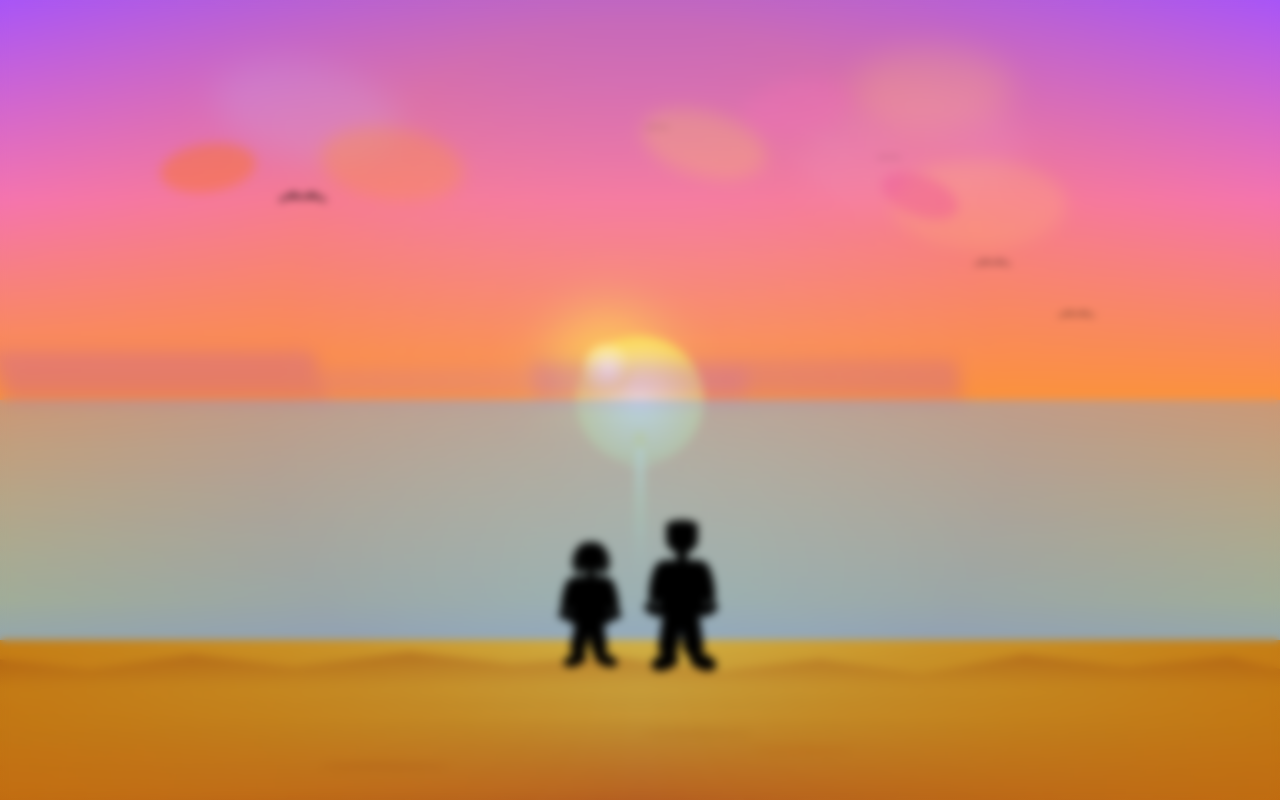
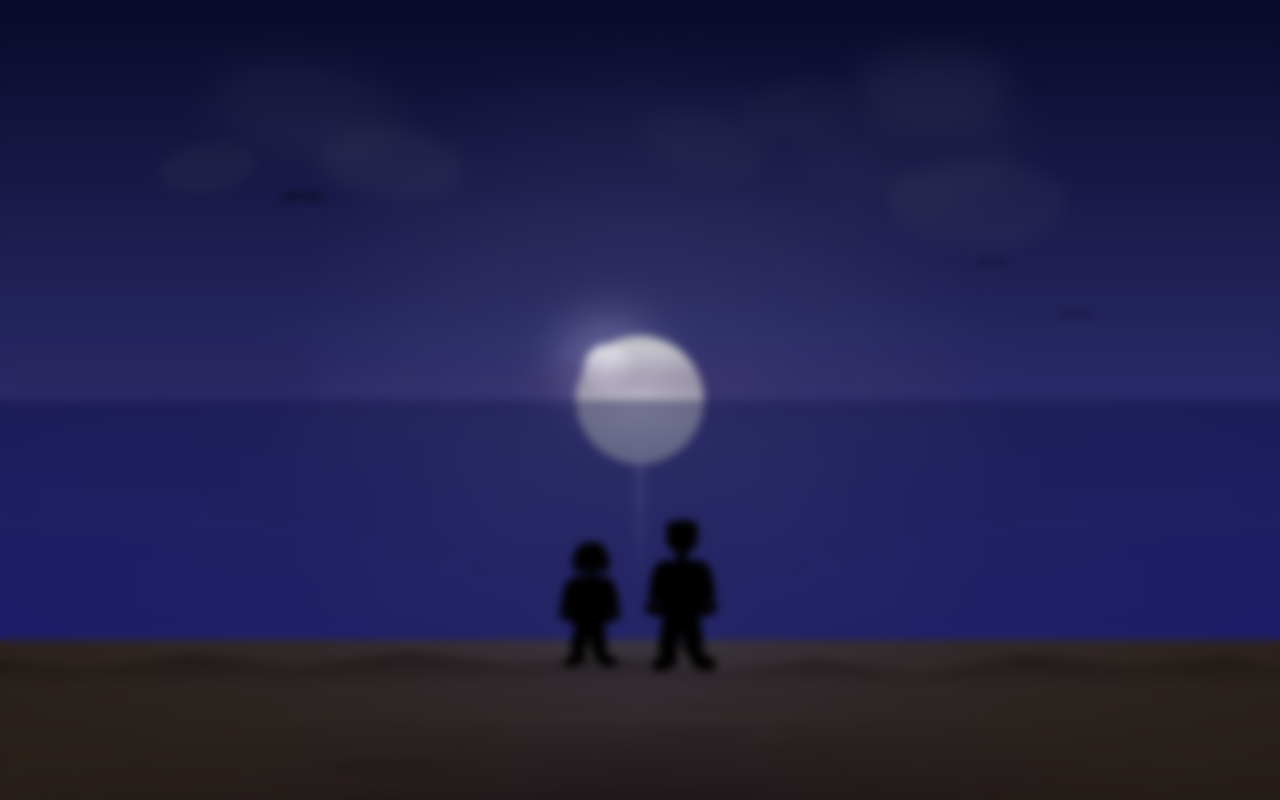
Before and after one commit to Gouveira/us, a plain HTML site: page index.html in a window 1280 px wide. Drawn offline with Linux system fonts and the light colour scheme.

Commit message:
Add files via upload

```diff
--- a/index.html
+++ b/index.html
@@ -45,11 +45,11 @@
             position: absolute;
             inset: 0;
             background: linear-gradient(to bottom,
-                #a855f7,
-                #f472b6,
-                #fb923c,
-                #fde047,
-                #dbeafe
+                #0a0a2a, /* Muy oscuro */
+                #1a1a4a,
+                #2a2a6a,
+                #3a3a8a,
+                #4a4a9a /* Más claro pero aún oscuro */
             );
         }
 
@@ -57,8 +57,8 @@
             position: absolute;
             inset: 0;
             background: radial-gradient(circle,
+                rgba(100, 100, 150, 0.2), /* Resplandor lunar sutil */
                 transparent,
-                rgba(251, 146, 60, 0.3),
                 transparent
             );
         }
@@ -76,7 +76,7 @@
             left: 16.666667%;
             width: 12rem;
             height: 6rem;
-            background: rgba(196, 181, 253, 0.2);
+            background: rgba(100, 100, 120, 0.1); /* Nubes más oscuras y sutiles */
             border-radius: 50%;
             filter: blur(16px);
             transform: rotate(12deg);
@@ -88,7 +88,7 @@
             right: 20%;
             width: 14rem;
             height: 7rem;
-            background: rgba(249, 168, 212, 0.15);
+            background: rgba(90, 90, 110, 0.08);
             border-radius: 50%;
             filter: blur(16px);
             transform: rotate(-6deg);
@@ -100,7 +100,7 @@
             left: 66.666667%;
             width: 10rem;
             height: 5rem;
-            background: rgba(253, 186, 116, 0.25);
+            background: rgba(110, 110, 130, 0.12);
             border-radius: 50%;
             filter: blur(16px);
         }
@@ -112,7 +112,7 @@
             left: 25%;
             width: 9rem;
             height: 4.5rem;
-            background: rgba(251, 146, 60, 0.35);
+            background: rgba(80, 80, 100, 0.15);
             border-radius: 50%;
             filter: blur(8px);
             transform: rotate(8deg);
@@ -124,7 +124,7 @@
             right: 33.333333%;
             width: 7rem;
             height: 3.5rem;
-            background: rgba(244, 114, 182, 0.3);
+            background: rgba(70, 70, 90, 0.12);
             border-radius: 50%;
             filter: blur(8px);
             transform: rotate(-12deg);
@@ -136,7 +136,7 @@
             right: 16.666667%;
             width: 11rem;
             height: 5.5rem;
-            background: rgba(253, 186, 116, 0.25);
+            background: rgba(95, 95, 115, 0.1);
             border-radius: 50%;
             filter: blur(8px);
         }
@@ -147,7 +147,7 @@
             left: 50%;
             width: 8rem;
             height: 4rem;
-            background: rgba(253, 224, 71, 0.2);
+            background: rgba(85, 85, 105, 0.09);
             border-radius: 50%;
             filter: blur(8px);
             transform: rotate(15deg);
@@ -160,7 +160,7 @@
             left: 12.5%;
             width: 6rem;
             height: 3rem;
-            background: rgba(249, 115, 22, 0.4);
+            background: rgba(60, 60, 80, 0.18);
             border-radius: 50%;
             filter: blur(4px);
             transform: rotate(-8deg);
@@ -172,62 +172,62 @@
             right: 25%;
             width: 5rem;
             height: 2.5rem;
-            background: rgba(236, 72, 153, 0.35);
+            background: rgba(50, 50, 70, 0.15);
             border-radius: 50%;
             filter: blur(4px);
             transform: rotate(20deg);
         }
 
-        /* Enhanced sun */
-        .sun-container {
+        /* Enhanced moon (formerly sun) */
+        .sun-container { /* Renamed to moon-container conceptually */
             position: absolute;
             top: 50%;
             left: 50%;
             transform: translate(-50%, -50%);
         }
 
-        .sun-corona-large {
+        .sun-corona-large { /* Moon glow */
             width: 8rem;
             height: 8rem;
-            background: rgba(254, 240, 138, 0.3);
+            background: rgba(200, 200, 255, 0.1); /* Resplandor azulado/plateado */
             border-radius: 50%;
-            filter: blur(32px);
+            filter: blur(24px); /* Menos intenso que el sol */
             position: absolute;
             top: -2rem;
             left: -2rem;
         }
 
-        .sun-corona-medium {
+        .sun-corona-medium { /* Moon glow inner */
             width: 6rem;
             height: 6rem;
-            background: rgba(253, 224, 71, 0.5);
+            background: rgba(220, 220, 255, 0.2);
             border-radius: 50%;
-            filter: blur(24px);
+            filter: blur(18px);
             position: absolute;
             top: -1rem;
             left: -1rem;
         }
 
-        .sun-main {
+        .sun-main { /* Moon main body */
             width: 8rem;
             height: 8rem;
-            background: radial-gradient(circle, #fefce8, #facc15);
+            background: radial-gradient(circle, #f0f0f0, #c0c0c0); /* Tonos de gris para la luna */
             border-radius: 50%;
-            filter: blur(2px);
+            filter: blur(1px); /* Suave */
             opacity: 0.9;
         }
 
-        .sun-core {
+        .sun-core { /* Moon core/highlight */
             position: absolute;
             inset: 0;
             width: 3rem;
             height: 3rem;
-            background: radial-gradient(circle, white, #fde047);
+            background: radial-gradient(circle, white, #e0e0e0);
             border-radius: 50%;
             margin: 0.5rem;
         }
 
-        /* Sun reflection */
+        /* Moon reflection (formerly sun reflection) */
         .sun-reflection {
             position: absolute;
             top: 50%;
@@ -239,8 +239,8 @@
             width: 0.75rem;
             height: 10rem;
             background: linear-gradient(to bottom,
-                #fde047,
-                rgba(253, 224, 71, 0.8),
+                rgba(200, 200, 255, 0.2), /* Reflejo plateado/azulado */
+                rgba(220, 220, 255, 0.1),
                 transparent
             );
             opacity: 0.7;
@@ -250,8 +250,8 @@
             width: 0.5rem;
             height: 8rem;
             background: linear-gradient(to bottom,
-                white,
-                rgba(254, 240, 138, 0.6),
+                rgba(255, 255, 255, 0.3),
+                rgba(230, 230, 255, 0.2),
                 transparent
             );
             opacity: 0.5;
@@ -267,7 +267,7 @@
             transform: translateX(-50%);
             width: 2rem;
             height: 0.25rem;
-            background: rgba(254, 240, 138, 0.4);
+            background: rgba(200, 200, 255, 0.15);
             border-radius: 50%;
         }
 
@@ -278,7 +278,7 @@
             transform: translateX(-50%);
             width: 1.5rem;
             height: 0.25rem;
-            background: rgba(253, 224, 71, 0.3);
+            background: rgba(220, 220, 255, 0.1);
             border-radius: 50%;
         }
 
@@ -289,7 +289,7 @@
             transform: translateX(-50%);
             width: 1rem;
             height: 0.25rem;
-            background: rgba(254, 240, 138, 0.2);
+            background: rgba(200, 200, 255, 0.08);
             border-radius: 50%;
         }
 
@@ -306,9 +306,9 @@
             position: absolute;
             inset: 0;
             background: linear-gradient(to bottom,
-                rgba(96, 165, 250, 0.3),
-                rgba(59, 130, 246, 0.5),
-                rgba(37, 99, 235, 0.7)
+                rgba(0, 0, 50, 0.3), /* Azul muy oscuro */
+                rgba(0, 0, 70, 0.5),
+                rgba(0, 0, 90, 0.7)
             );
         }
 
@@ -317,7 +317,7 @@
             inset: 0;
             background: linear-gradient(to right,
                 transparent,
-                rgba(147, 197, 253, 0.2),
+                rgba(50, 50, 100, 0.2), /* Textura oscura */
                 transparent
             );
         }
@@ -327,7 +327,7 @@
             inset: 0;
             background: linear-gradient(to left,
                 transparent,
-                rgba(96, 165, 250, 0.15),
+                rgba(30, 30, 80, 0.15),
                 transparent
             );
         }
@@ -347,7 +347,7 @@
             height: 7.5rem;
             background: linear-gradient(to right,
                 transparent,
-                rgba(255, 255, 255, 0.08),
+                rgba(255, 255, 255, 0.04), /* Ondas más sutiles */
                 transparent
             );
             border-radius: 50%;
@@ -355,20 +355,20 @@
 
         .wave-large-1 {
             animation: wave-large-animation 8s ease-in-out infinite;
-            opacity: 0.4;
+            opacity: 0.2;
         }
 
         .wave-large-2 {
             animation: wave-large-animation 10s ease-in-out infinite reverse;
             animation-delay: 2s;
-            opacity: 0.3;
+            opacity: 0.15;
             height: 6.25rem;
         }
 
         .wave-large-3 {
             animation: wave-large-animation 12s ease-in-out infinite;
             animation-delay: 4s;
-            opacity: 0.2;
+            opacity: 0.1;
             height: 5rem;
         }
 
@@ -380,7 +380,7 @@
             height: 3.75rem;
             background: linear-gradient(to right,
                 transparent,
-                rgba(255, 255, 255, 0.12),
+                rgba(255, 255, 255, 0.06),
                 transparent
             );
             border-radius: 50%;
@@ -388,27 +388,27 @@
 
         .wave-medium-1 {
             animation: wave-medium-animation 4s ease-in-out infinite;
-            opacity: 0.5;
+            opacity: 0.25;
         }
 
         .wave-medium-2 {
             animation: wave-medium-animation 5s ease-in-out infinite reverse;
             animation-delay: 1s;
-            opacity: 0.4;
+            opacity: 0.2;
             height: 3.125rem;
         }
 
         .wave-medium-3 {
             animation: wave-medium-animation 6s ease-in-out infinite;
             animation-delay: 2s;
-            opacity: 0.3;
+            opacity: 0.15;
             height: 2.5rem;
         }
 
         .wave-medium-4 {
             animation: wave-medium-animation 4.5s ease-in-out infinite reverse;
             animation-delay: 3s;
-            opacity: 0.2;
+            opacity: 0.1;
             height: 2.1875rem;
         }
 
@@ -420,7 +420,7 @@
             height: 1.5625rem;
             background: linear-gradient(to right,
                 transparent,
-                rgba(255, 255, 255, 0.2),
+                rgba(255, 255, 255, 0.1),
                 transparent
             );
             border-radius: 50%;
@@ -428,34 +428,34 @@
 
         .wave-small-1 {
             animation: wave-small-animation 2s ease-in-out infinite;
-            opacity: 0.6;
+            opacity: 0.3;
         }
 
         .wave-small-2 {
             animation: wave-small-animation 2.5s ease-in-out infinite reverse;
             animation-delay: 0.5s;
-            opacity: 0.5;
+            opacity: 0.25;
             height: 1.25rem;
         }
 
         .wave-small-3 {
             animation: wave-small-animation 3s ease-in-out infinite;
             animation-delay: 1s;
-            opacity: 0.4;
+            opacity: 0.2;
             height: 1.125rem;
         }
 
         .wave-small-4 {
             animation: wave-small-animation 2.2s ease-in-out infinite reverse;
             animation-delay: 1.5s;
-            opacity: 0.3;
+            opacity: 0.15;
             height: 0.9375rem;
         }
 
         .wave-small-5 {
             animation: wave-small-animation 2.8s ease-in-out infinite;
             animation-delay: 2s;
-            opacity: 0.2;
+            opacity: 0.1;
             height: 0.75rem;
         }
 
@@ -467,7 +467,7 @@
             height: 0.5rem;
             background: linear-gradient(to right,
                 transparent,
-                rgba(255, 255, 255, 0.4),
+                rgba(255, 255, 255, 0.2), /* Espuma más sutil */
                 transparent
             );
             filter: blur(2px);
@@ -482,7 +482,7 @@
             height: 0.25rem;
             background: linear-gradient(to right,
                 transparent,
-                rgba(255, 255, 255, 0.3),
+                rgba(255, 255, 255, 0.15),
                 transparent
             );
             filter: blur(2px);
@@ -503,9 +503,9 @@
             position: absolute;
             inset: 0;
             background: linear-gradient(to top,
-                rgba(180, 83, 9, 0.9),
-                rgba(202, 138, 4, 0.8),
-                rgba(234, 179, 8, 0.7)
+                rgba(30, 20, 10, 0.9), /* Tonos de arena más oscuros */
+                rgba(50, 40, 20, 0.8),
+                rgba(70, 60, 40, 0.7)
             );
         }
 
@@ -513,9 +513,9 @@
             position: absolute;
             inset: 0;
             background: linear-gradient(to right,
-                rgba(202, 138, 4, 0.6),
+                rgba(50, 40, 20, 0.6),
                 transparent,
-                rgba(202, 138, 4, 0.6)
+                rgba(50, 40, 20, 0.6)
             );
         }
 
@@ -523,9 +523,9 @@
             position: absolute;
             inset: 0;
             background: linear-gradient(to left,
-                rgba(180, 83, 9, 0.4),
+                rgba(30, 20, 10, 0.4),
                 transparent,
-                rgba(180, 83, 9, 0.4)
+                rgba(30, 20, 10, 0.4)
             );
         }
 
@@ -536,7 +536,7 @@
             right: 0;
             height: 3rem; /* Ajustado proporcionalmente */
             background: linear-gradient(to bottom,
-                rgba(146, 64, 14, 0.6),
+                rgba(10, 5, 0, 0.6), /* Arena mojada muy oscura */
                 transparent
             );
             clip-path: polygon(
@@ -566,7 +566,7 @@
             left: 25%;
             width: 8rem;
             height: 0.25rem;
-            background: rgba(146, 64, 14, 0.3);
+            background: rgba(10, 5, 0, 0.3);
             border-radius: 50%;
             filter: blur(2px);
         }
@@ -577,7 +577,7 @@
             right: 33.333333%;
             width: 6rem;
             height: 0.25rem;
-            background: rgba(180, 83, 9, 0.25);
+            background: rgba(30, 20, 10, 0.25);
             border-radius: 50%;
             filter: blur(2px);
         }
@@ -588,7 +588,7 @@
             left: 50%;
             width: 7rem;
             height: 0.25rem;
-            background: rgba(146, 64, 14, 0.2);
+            background: rgba(10, 5, 0, 0.2);
             border-radius: 50%;
             filter: blur(2px);
         }
@@ -607,7 +607,7 @@
             left: 0;
             width: 25%;
             height: 3rem;
-            background: rgba(147, 51, 234, 0.2);
+            background: rgba(50, 30, 80, 0.2); /* Montañas más oscuras */
             filter: blur(8px);
             transform: skewX(12deg);
         }
@@ -618,7 +618,7 @@
             left: 25%;
             width: 33.333333%;
             height: 2rem;
-            background: rgba(168, 85, 247, 0.15);
+            background: rgba(70, 50, 100, 0.15);
             filter: blur(8px);
             transform: skewX(-6deg);
         }
@@ -629,7 +629,7 @@
             right: 25%;
             width: 33.333333%;
             height: 2.5rem;
-            background: rgba(147, 51, 234, 0.18);
+            background: rgba(60, 40, 90, 0.18);
             filter: blur(8px);
             transform: skewX(8deg);
         }
@@ -811,7 +811,7 @@
             background: linear-gradient(to bottom,
                 transparent,
                 transparent,
-                rgba(251, 146, 60, 0.1)
+                rgba(50, 50, 100, 0.1) /* Efecto atmosférico oscuro */
             );
         }
 
@@ -819,7 +819,7 @@
             position: absolute;
             inset: 0;
             background: radial-gradient(circle,
-                rgba(254, 240, 138, 0.1),
+                rgba(150, 150, 200, 0.05), /* Resplandor lunar atmosférico */
                 transparent,
                 transparent
             );
@@ -1275,7 +1275,7 @@
             <div class="cloud-fg-2"></div>
         </div>
 
-        <!-- Sun -->
+        <!-- Moon (formerly Sun) -->
         <div class="sun-container">
             <div class="sun-corona-large"></div>
             <div class="sun-corona-medium"></div>
@@ -1284,7 +1284,7 @@
             </div>
         </div>
 
-        <!-- Sun reflection -->
+        <!-- Moon reflection (formerly Sun reflection) -->
         <div class="sun-reflection">
             <div class="reflection-main"></div>
             <div class="reflection-core"></div>
```
